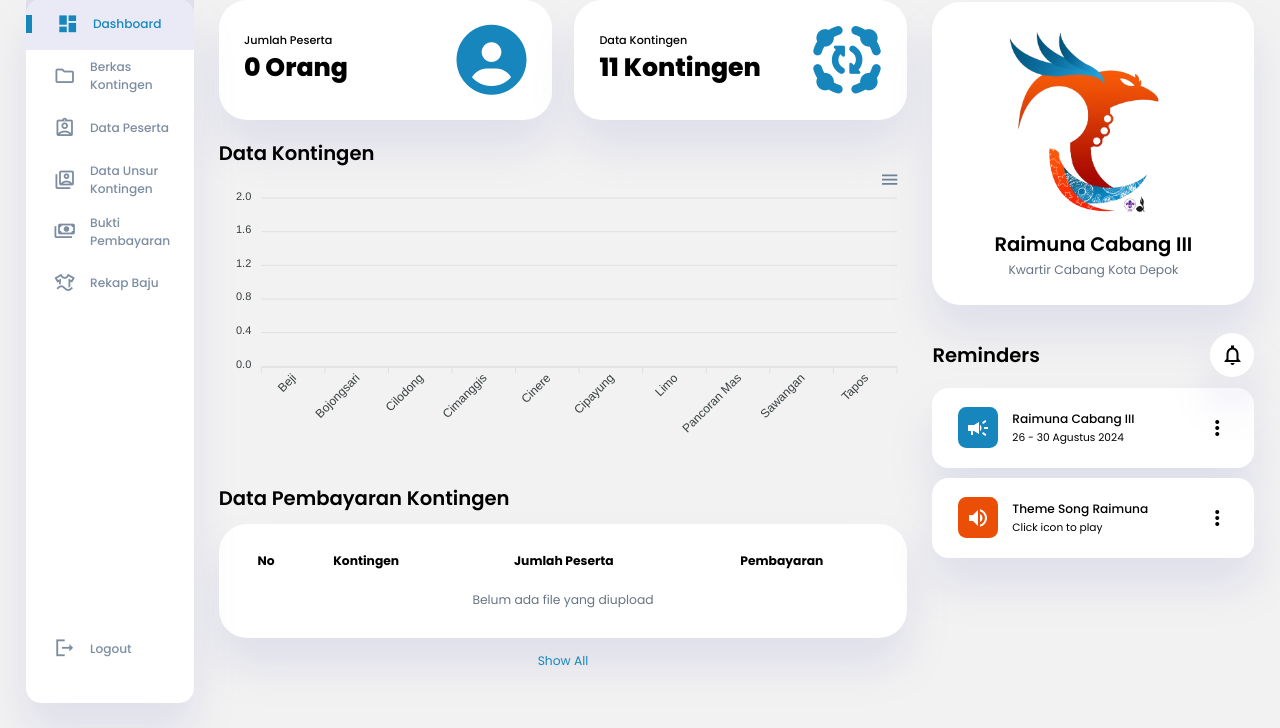
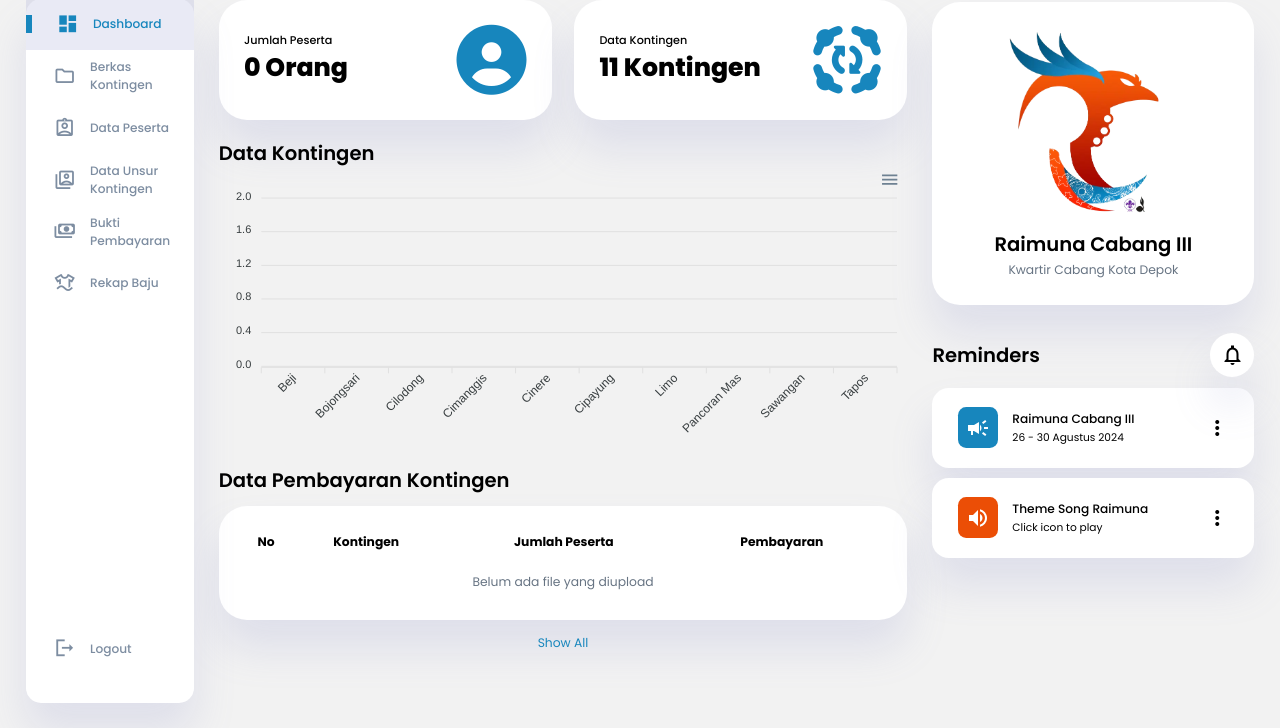
Before and after one commit to afanyudhoardnsyh/websiteraicabupdate, a PHP site: page /websiteraicabupdate/dashboard/dashboard.php in a window 1280 px wide. Shown: the part 72-800 px from the top of the page. Run offline with PHP 8.4, Linux system fonts and the light colour scheme; the visitor is signed in with stand-in values (Sample User, id 1); data that the repository does not hold is empty; some libraries are stand-ins or nearby versions.

Commit message:
Update styledashboard.css

```diff
--- a/dashboard/asset/css/styledashboard.css
+++ b/dashboard/asset/css/styledashboard.css
@@ -259,9 +259,9 @@ main .chart-kontingen{
     margin-top: 1.3rem;
 }
 
-/* main .recent-orders{
-    margin-top: 1.3rem;
-} */
+main .recent-orders{
+    margin-top: -1.3rem;
+}
 
 main .recent-orders h2{
     margin-bottom: 0.8rem;
```
